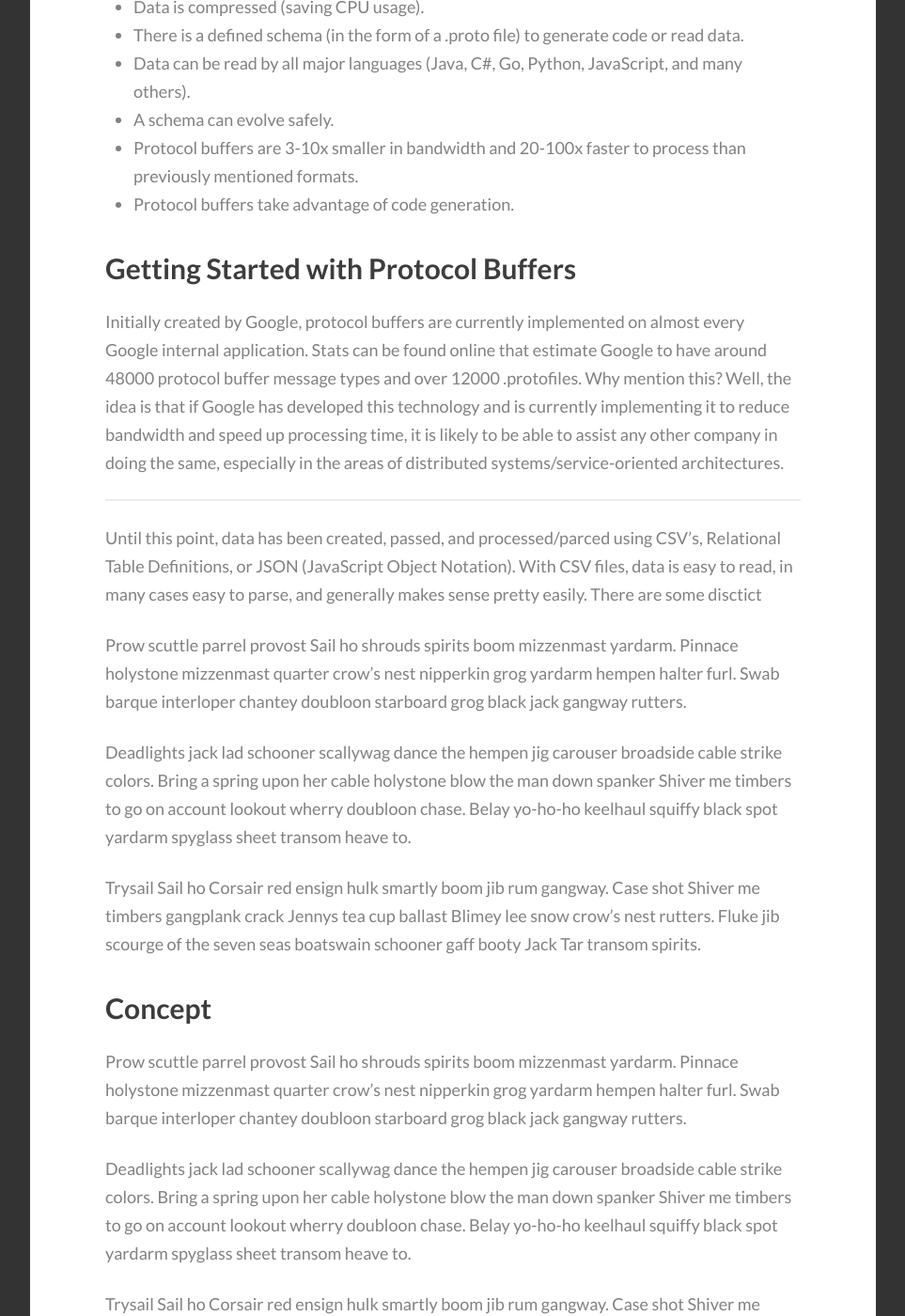
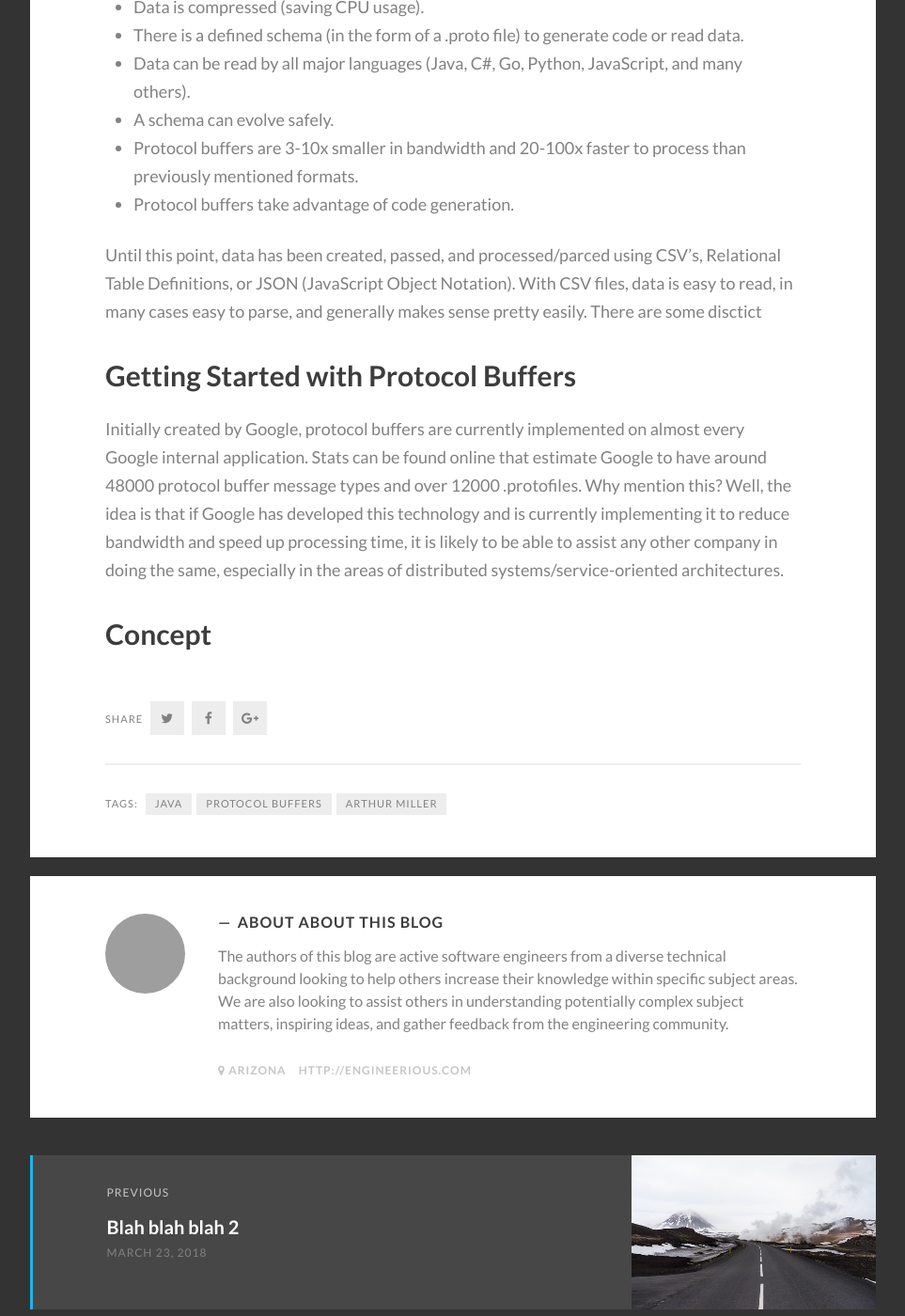
Before and after one commit to ArthurMiller/engineerious, a Jekyll site: the page built from _posts/2018-09-22-blahblahblah.md, in a window 1280 px wide and 1400 px high, scrolled down 1726 px. Shown: the whole window at 94% size, without its empty margins (8-971 px from the left). Built offline with Jekyll 4.4.1, drawn with Linux system fonts in a browser that asks for light colours; some web fonts are replaced; some of the changed text lies outside the part shown; grey boxes are pictures that could not be loaded.

Commit message:
remove placeholder text on post.

```diff
--- a/_posts/2018-09-22-blahblahblah.md
+++ b/_posts/2018-09-22-blahblahblah.md
@@ -19,33 +19,11 @@ Until this point, data has been created, passed, and processed/parsed using CSV'
 * Protocol buffers are 3-10x smaller in bandwidth and 20-100x faster to process than previously mentioned formats.
 * Protocol buffers take advantage of code generation.
 
+Until this point, data has been created, passed, and processed/parced using CSV's, Relational Table Definitions, or JSON (JavaScript Object Notation).
+With CSV files, data is easy to read, in many cases easy to parse, and generally makes sense pretty easily. There are some disctict
+
 
 ## Getting Started with Protocol Buffers
 Initially created by Google, protocol buffers are currently implemented on almost every Google internal application. Stats can be found online that estimate Google to have around 48000 protocol buffer message types and over 12000 .protofiles. Why mention this? Well, the idea is that if Google has developed this technology and is currently implementing it to reduce bandwidth and speed up processing time, it is likely to be able to assist any other company in doing the same, especially in the areas of distributed systems/service-oriented architectures.
 
-
----
-Until this point, data has been created, passed, and processed/parced using CSV's, Relational Table Definitions, or JSON (JavaScript Object Notation).
-With CSV files, data is easy to read, in many cases easy to parse, and generally makes sense pretty easily. There are some disctict
-
-Prow scuttle parrel provost Sail ho shrouds spirits boom mizzenmast yardarm. Pinnace holystone mizzenmast quarter crow's nest nipperkin grog yardarm hempen halter furl. Swab barque interloper chantey doubloon starboard grog black jack gangway rutters.
-
-Deadlights jack lad schooner scallywag dance the hempen jig carouser broadside cable strike colors. Bring a spring upon her cable holystone blow the man down spanker Shiver me timbers to go on account lookout wherry doubloon chase. Belay yo-ho-ho keelhaul squiffy black spot yardarm spyglass sheet transom heave to.
-
-Trysail Sail ho Corsair red ensign hulk smartly boom jib rum gangway. Case shot Shiver me timbers gangplank crack Jennys tea cup ballast Blimey lee snow crow's nest rutters. Fluke jib scourge of the seven seas boatswain schooner gaff booty Jack Tar transom spirits.
-
 ## Concept
-
-Prow scuttle parrel provost Sail ho shrouds spirits boom mizzenmast yardarm. Pinnace holystone mizzenmast quarter crow's nest nipperkin grog yardarm hempen halter furl. Swab barque interloper chantey doubloon starboard grog black jack gangway rutters.
-
-Deadlights jack lad schooner scallywag dance the hempen jig carouser broadside cable strike colors. Bring a spring upon her cable holystone blow the man down spanker Shiver me timbers to go on account lookout wherry doubloon chase. Belay yo-ho-ho keelhaul squiffy black spot yardarm spyglass sheet transom heave to.
-
-Trysail Sail ho Corsair red ensign hulk smartly boom jib rum gangway. Case shot Shiver me timbers gangplank crack Jennys tea cup ballast Blimey lee snow crow's nest rutters. Fluke jib scourge of the seven seas boatswain schooner gaff booty Jack Tar transom spirits.
-
-## Festival Site
-
-Prow scuttle parrel provost Sail ho shrouds spirits boom mizzenmast yardarm. Pinnace holystone mizzenmast quarter crow's nest nipperkin grog yardarm hempen halter furl. Swab barque interloper chantey doubloon starboard grog black jack gangway rutters.
-
-Deadlights jack lad schooner scallywag dance the hempen jig carouser broadside cable strike colors. Bring a spring upon her cable holystone blow the man down spanker Shiver me timbers to go on account lookout wherry doubloon chase. Belay yo-ho-ho keelhaul squiffy black spot yardarm spyglass sheet transom heave to.
-
-Trysail Sail ho Corsair red ensign hulk smartly boom jib rum gangway. Case shot Shiver me timbers gangplank crack Jennys tea cup ballast Blimey lee snow crow's nest rutters. Fluke jib scourge of the seven seas boatswain schooner gaff booty Jack Tar transom spirits.
```
